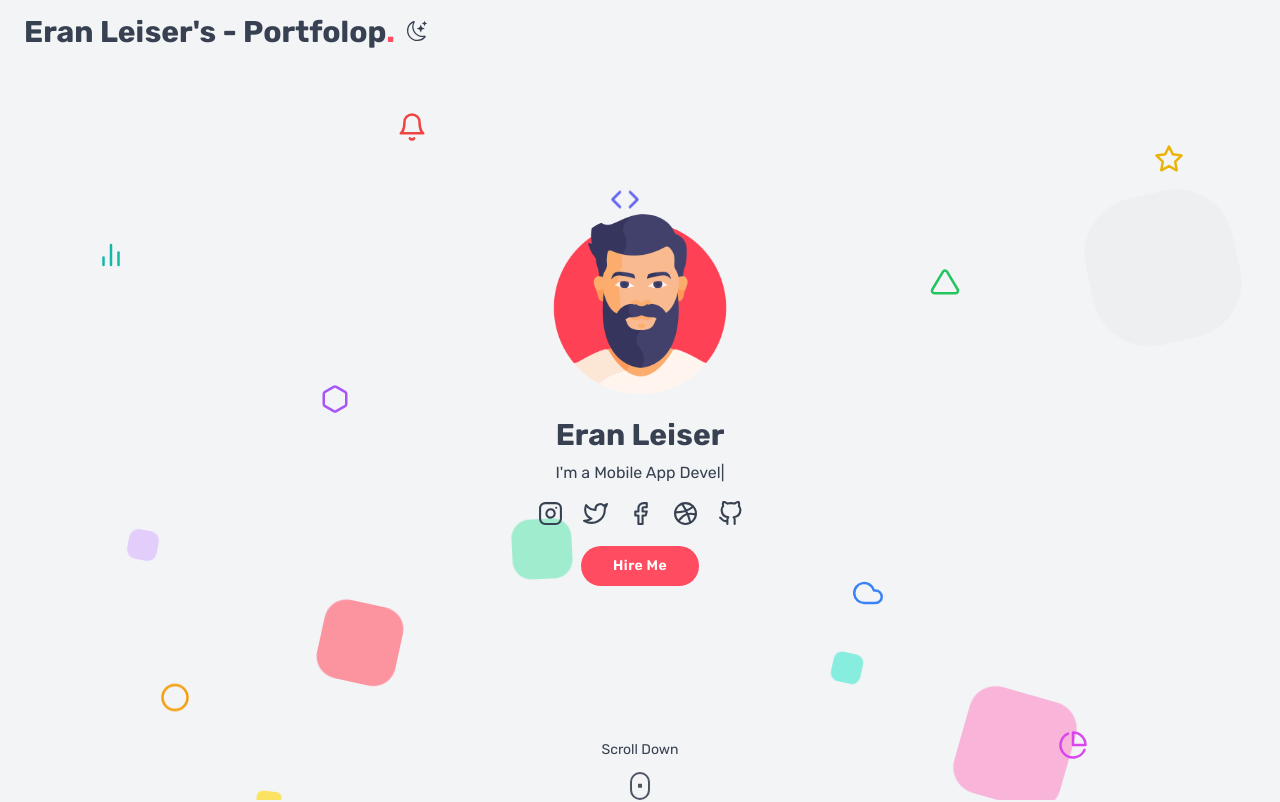
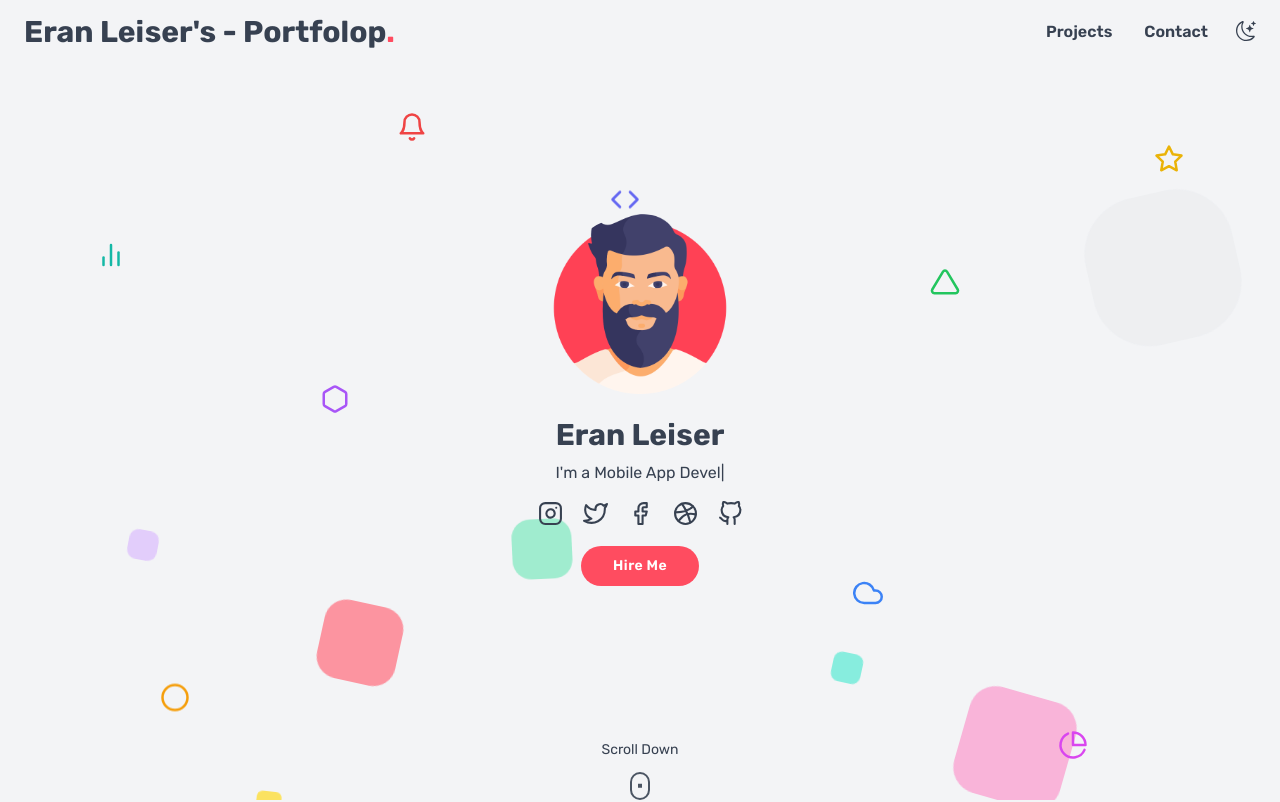
Before and after one commit to eran1205/my-portfolio, a Next.js app: page / in a window 1280 px wide. Shown: the top 802 px of the page. Built offline with nearby package versions, Linux system fonts and the light colour scheme.

Commit message:
Update menu name

```diff
--- a/src/components/partials/Menu.tsx
+++ b/src/components/partials/Menu.tsx
@@ -20,7 +20,7 @@ const Menu = () => {
             <span className="text-primary-500">.</span>
           </a>
         </Link>
-        {/* <ul className="ml-auto hidden items-center md:flex">
+        <ul className="ml-auto hidden items-center md:flex">
           <li>
             <Link href="/works">
               <a
@@ -31,21 +31,7 @@ const Menu = () => {
                   }
                 )}
               >
-                Works
-              </a>
-            </Link>
-          </li>
-          <li>
-            <Link href="/blog">
-              <a
-                className={classNames(
-                  'inline-block px-4 font-semibold  transition-colors duration-150 hover:text-primary-600 hover:underline',
-                  {
-                    'text-primary-500': router.asPath == '/blog',
-                  }
-                )}
-              >
-                Blog
+                Projects
               </a>
             </Link>
           </li>
@@ -63,7 +49,7 @@ const Menu = () => {
               </a>
             </Link>
           </li>
-        </ul> */}
+        </ul>
         <button
           type="button"
           className="ml-auto transition-colors duration-150 hover:text-primary-500 md:-mt-0.5 md:ml-3"
```
